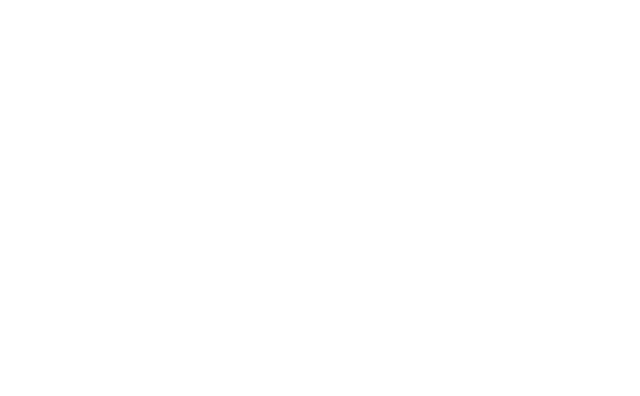
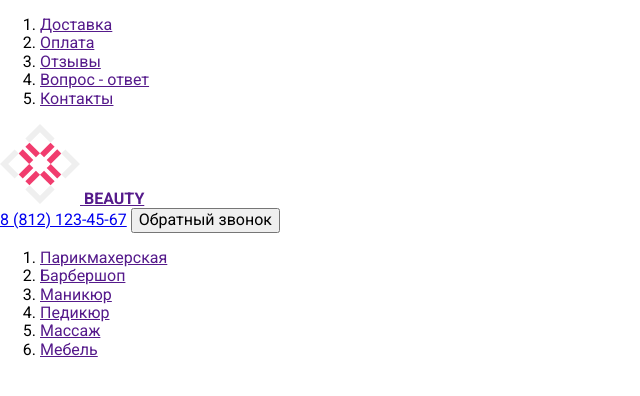
Before and after one commit to FomenkoAndrey/20221028_____beauty, a plain HTML site: page index.html in a window 1280 px wide. Shown: the whole page, without its empty margins (0-640 px from the left). Drawn offline with Linux system fonts and the light colour scheme.

Commit message:
разметка блока header

```diff
--- a/index.html
+++ b/index.html
@@ -15,6 +15,71 @@
 
 <body>
 
+  <header class="header">
+    <nav class="navbar-secondary">
+      <ol class="navbar-secondary__list">
+        <li class="navbar-secondary__item">
+          <a class="navbar-secondary__link" href="">Доставка</a>
+        </li>
+        <li class="navbar-secondary__item">
+          <a class="navbar-secondary__link" href="">Оплата</a>
+        </li>
+        <li class="navbar-secondary__item">
+          <a class="navbar-secondary__link" href="">Отзывы</a>
+        </li>
+        <li class="navbar-secondary__item">
+          <a class="navbar-secondary__link" href="">Вопрос - ответ</a>
+        </li>
+        <li class="navbar-secondary__item">
+          <a class="navbar-secondary__link" href="">Контакты</a>
+        </li>
+      </ol>
+    </nav>
+
+    <div class="navbar-info">
+      <div class="logo">
+        <a class="logo__link" href="">
+          <img class="logo__image" src="assets/img/logo.svg" alt="BEAUTY">
+          <strong class="logo__title">BEAUTY</strong>
+        </a>
+      </div>
+
+      <div class="feedback">
+        <a class="feedback__phone" href="tel:+88121234567">8 (812) 123-45-67</a>
+        <button class="feedback__button" type="button">Обратный звонок</button>
+      </div>
+    </div>
+
+    <nav class="navbar-primary">
+      <ol class="navbar-primary__list">
+        <li class="navbar-primary__item">
+          <a class="navbar-primary__link" href="">Парикмахерская</a>
+        </li>
+        <li class="navbar-primary__item">
+          <a class="navbar-primary__link" href="">Барбершоп</a>
+        </li>
+        <li class="navbar-primary__item">
+          <a class="navbar-primary__link" href="">Маникюр</a>
+        </li>
+        <li class="navbar-primary__item">
+          <a class="navbar-primary__link" href="">Педикюр</a>
+        </li>
+        <li class="navbar-primary__item">
+          <a class="navbar-primary__link" href="">Массаж</a>
+        </li>
+        <li class="navbar-primary__item">
+          <a class="navbar-primary__link" href="">Мебель</a>
+        </li>
+      </ol>
+    </nav>
+  </header>
+
+  <main>
+    <!-- <h1></h1> -->
+  </main>
+
+  <footer></footer>
+
 </body>
 
 </html>
```
Also changed, not shown: assets/img/logo.svg (added).
